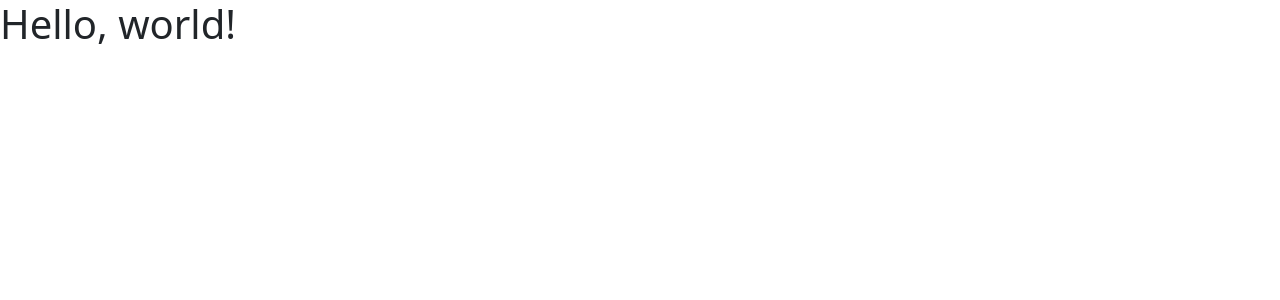
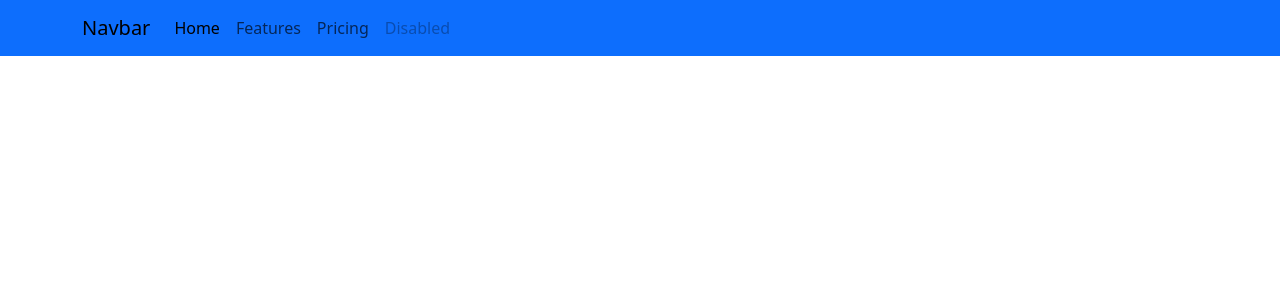
Before and after one commit to ifpr-paranavai/setif, a PHP site: page / in a window 1280 px wide. Shown: the top 300 px of the page. Run offline with PHP 8.4, Linux system fonts and the light colour scheme.

Commit message:
Adição da navbar

```diff
--- a/index.php
+++ b/index.php
@@ -1,13 +1,48 @@
-<!doctype html>
+<!DOCTYPE html>
 <html lang="en">
   <head>
-    <meta charset="utf-8">
-    <meta name="viewport" content="width=device-width, initial-scale=1">
+    <meta charset="utf-8" />
+    <meta name="viewport" content="width=device-width, initial-scale=1" />
     <title>Bootstrap demo</title>
-    <link href="bibliotecas/bootstrap-5.3.0/css/bootstrap.min.css" rel="stylesheet">
+    <link
+      href="bibliotecas/bootstrap-5.3.0/css/bootstrap.min.css"
+      rel="stylesheet"
+    />
   </head>
   <body>
-    <h1>Hello, world!</h1>
+    <nav class="navbar navbar-expand-lg bg-primary">
+      <div class="container">
+        <a class="navbar-brand" href="#">Navbar</a>
+        <button
+          class="navbar-toggler"
+          type="button"
+          data-bs-toggle="collapse"
+          data-bs-target="#navbarNav"
+          aria-controls="navbarNav"
+          aria-expanded="false"
+          aria-label="Toggle navigation"
+        >
+          <span class="navbar-toggler-icon"></span>
+        </button>
+        <div class="collapse navbar-collapse" id="navbarNav">
+          <ul class="navbar-nav">
+            <li class="nav-item">
+              <a class="nav-link active" aria-current="page" href="#">Home</a>
+            </li>
+            <li class="nav-item">
+              <a class="nav-link" href="#">Features</a>
+            </li>
+            <li class="nav-item">
+              <a class="nav-link" href="#">Pricing</a>
+            </li>
+            <li class="nav-item">
+              <a class="nav-link disabled">Disabled</a>
+            </li>
+          </ul>
+        </div>
+      </div>
+    </nav>
+
     <script src="bibliotecas/bootstrap-5.3.0/js/bootstrap.bundle.min.js"></script>
   </body>
 </html>
```
Also changed, not shown: ensalamento.php (added).
